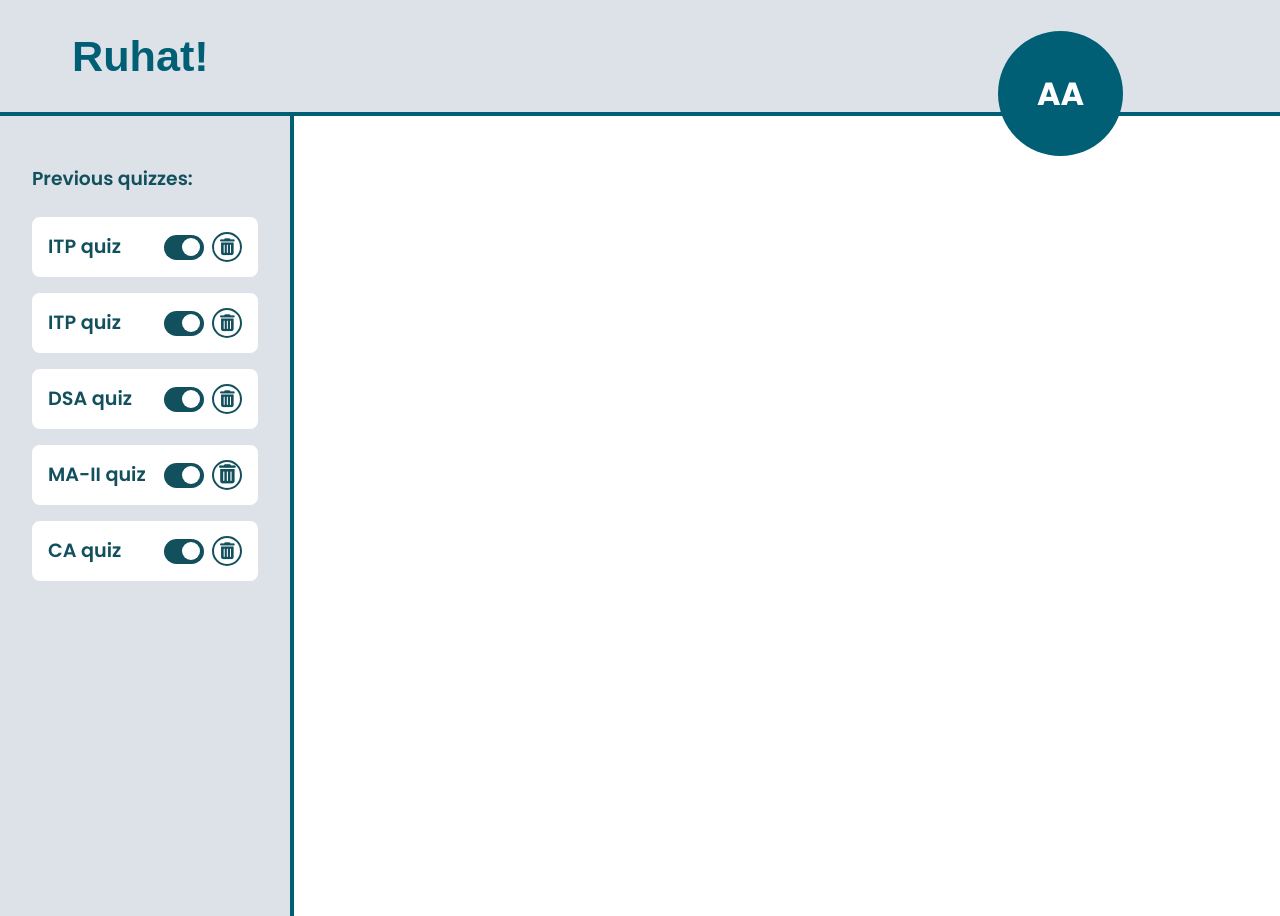
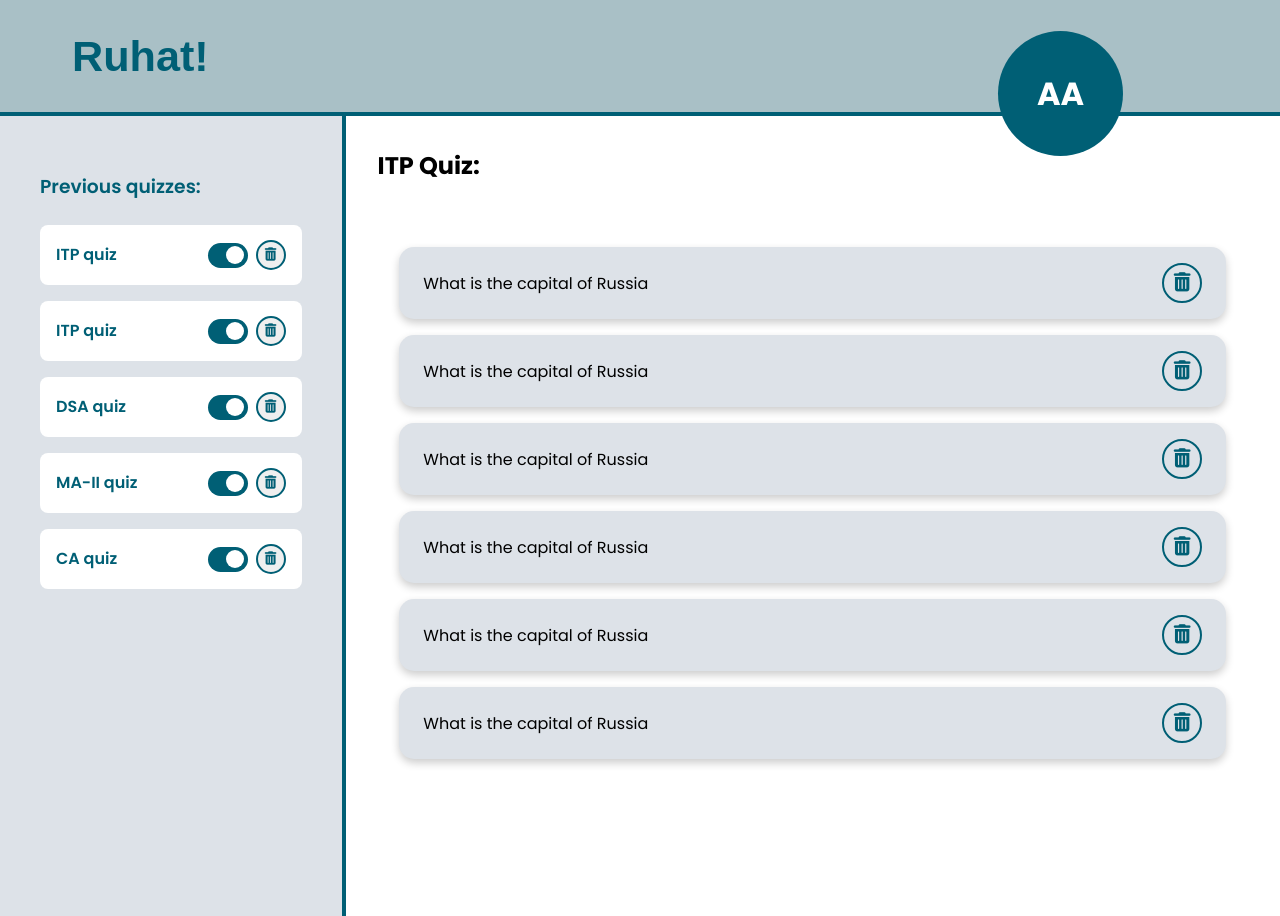
Before and after one commit to nikitave/ruhat, a Flask app: template templates/workspace.html in a window 1280 px wide. Run offline with Flask 2, Linux system fonts and the light colour scheme; the template is opened without the code that fills it, so the values that code supplies are empty; some libraries are stand-ins or nearby versions; some web fonts are replaced.

Commit message:
nothing new

```diff
--- a/static/css/workingspace.css
+++ b/static/css/workingspace.css
@@ -40,7 +40,7 @@ body,input{
 }
 
 .nav-bar-container{
-    background-color: #DDE2E8;
+    background-color: #A9C0C6;
     padding: 1rem 2rem;
     display: flex;
     justify-content:end ;
@@ -58,6 +58,7 @@ body,input{
 }
 .profile-container{
     overflow: visible;
+    z-index: 100;
     height: 50px;
 }
 .dropdown-menu {
@@ -111,24 +112,23 @@ body,input{
   transition: all 0.3s;
 }
 .left-side{
-    padding: 2rem;
-    width: 23%;
+    padding: 2.5rem;
+    width: 27%;
     background-color: #DDE2E8;
     border-right: #005F75 solid 0.3rem;
     height: 100%;
 }
 .right-side{
-    width: 77%;
+    padding: 2rem;
+    width: 73%;
     background-color: #fff;
     height: 100%;
-    z-index: -1;
 }
 .home-container{
     display: flex;
     justify-content: center;
     align-items: center;
     height: 100vh;
-    z-index: -1;
 }
 .previous-quiz{
     margin-top: 1rem;
@@ -162,15 +162,15 @@ body,input{
     display: flex;
 }
 .icon:hover{
-    background-color: #13505D;
-    border: #13505D solid 2px;
+    background-color: #005F75;
+    border: #005F75 solid 2px;
     color: #fff;
 }
-.previous-quiz a{
+.previous-quiz a, .previous-quiz button{
     text-decoration: none;
-    color: #13505D;
-    font-size: larger;
+    color: #005F75;
     font-weight: 600;
+    cursor: pointer;
 }
 
 .previous-quiz div:first-child a::after {
@@ -178,7 +178,7 @@ body,input{
     width: 0px;
     height: 2px;
     display: block;
-    background: #13505D;
+    background: #005F75;
     transition: .2s linear;
 }
 
@@ -186,7 +186,7 @@ body,input{
     width: 100%;
 }
 .left-side h3:first-child{
-    color: #13505D;
+    color: #005F75;
     font-weight: 600;
     margin: 1rem 0 1.5rem 0;
 }
@@ -233,13 +233,40 @@ body,input{
 }
 
 input:checked + .slider {
-    background-color: #13505D;
+    background-color: #005F75;
 }
 
 input:focus + .slider {
-    box-shadow: 0 0 1px #13505D;
+    box-shadow: 0 0 1px #005F75;
 }
 
 input:checked + .slider:before {
     transform: translateX(14px);
 }
+
+.questions-list{
+    margin: 4rem auto;
+    width: 95%;
+}
+.questions-list li{
+    box-shadow: 0 4px 8px 0 rgba(0, 0, 0, 0.2);
+    background-color: #DDE2E8;
+    border-radius: 15px;
+    padding: 1rem 1.5rem;
+    display: flex;
+    width: 100%;
+    justify-content: center;
+    align-items: center;
+    margin-top: 1rem;
+}
+.delete-question{
+    margin-left: auto;
+}
+.delete-question{
+    text-decoration: none;
+    color: #005F75;
+    font-size: larger;
+    font-weight: 600;
+    height: 40px;
+    width: 40px;
+}
--- a/static/js/workspace.js
+++ b/static/js/workspace.js
@@ -16,3 +16,7 @@ Array.from(document.querySelectorAll(".profile-container")).forEach(item => {
     dropdownBg.style.visibility = "hidden";
   };
 });
+
+function delete_quiz(){
+
+}
--- a/templates/workspace.html
+++ b/templates/workspace.html
@@ -38,7 +38,8 @@
     <div class="home-container">
         <div class="left-side">
             <h3 class="plain-text">Previous quizzes:</h3>
-            <div class="previous-quiz">
+
+            <div class="previous-quiz  quiz-1">
                 <div>
                     <a href="#">ITP quiz</a>
                 </div>
@@ -46,10 +47,10 @@
                     <label class="switch">
                         <input type="checkbox" checked>
                         <span class="slider"></span>
-                      </label>
-                    <a href="#" class="icon">
-                        <i class="fa fa-trash fa-sm"></i>
-                    </a>
+                    </label>
+                    <button class="delete-quiz icon" onclick="delete_quiz()">
+                        <i class="fa fa-trash "></i>
+                    </button>
                 </div>
             </div>
             <div class="previous-quiz">
@@ -61,9 +62,9 @@
                         <input type="checkbox" checked>
                         <span class="slider"></span>
                       </label>
-                    <a href="#" class="icon">
-                        <i class="fa fa-trash fa-sm"></i>
-                    </a>
+                    <button class="delete-quiz icon">
+                        <i class="fa fa-trash "></i>
+                    </button>
                 </div>
             </div>
             <div class="previous-quiz">
@@ -74,10 +75,10 @@
                     <label class="switch">
                         <input type="checkbox" checked>
                         <span class="slider"></span>
-                      </label>
-                    <a href="#" class="icon">
-                        <i class="fa fa-trash fa-sm"></i>
-                    </a>
+                    </label>
+                    <button class="delete-quiz icon">
+                        <i class="fa fa-trash "></i>
+                    </button>
                 </div>
             </div>
             <div class="previous-quiz">
@@ -88,10 +89,10 @@
                     <label class="switch" >
                         <input type="checkbox" checked>
                         <span class="slider"></span>
-                      </label>
-                    <a href="#" class="icon">
+                    </label>
+                    <button class="delete-quiz icon">
                         <i class="fa fa-trash "></i>
-                    </a>
+                    </button>
                 </div>
             </div>
             <div class="previous-quiz">
@@ -102,15 +103,53 @@
                     <label class="switch">
                         <input type="checkbox" checked>
                         <span class="slider"></span>
-                      </label>
-                    <a href="#" class="icon">
-                        <i class="fa fa-trash fa-sm"></i>
-                    </a>
+                    </label>
+                    <button class="delete-quiz icon">
+                        <i class="fa fa-trash "></i>
+                    </button>
                 </div>
             </div>
         </div>
         <div class="right-side">
-
+            <h2>ITP Quiz:</h2>
+            <ul class="questions-list">
+                <li class="question-1">
+                    What is the capital of Russia
+                    <a href="#" class="icon delete-question ">
+                        <i class="fa fa-trash"></i>
+                    </a>
+                </li>
+                <li class="question-1">
+                    What is the capital of Russia
+                    <a href="#" class="icon delete-question ">
+                        <i class="fa fa-trash"></i>
+                    </a>
+                </li>
+                <li class="question-1">
+                    What is the capital of Russia
+                    <a href="#" class="icon delete-question ">
+                        <i class="fa fa-trash"></i>
+                    </a>
+                </li>
+                <li class="question-1">
+                    What is the capital of Russia
+                    <a href="#" class="icon delete-question ">
+                        <i class="fa fa-trash"></i>
+                    </a>
+                </li>
+                <li class="question-1">
+                    What is the capital of Russia
+                    <a href="#" class="icon delete-question ">
+                        <i class="fa fa-trash"></i>
+                    </a>
+                </li>
+                <li class="question-1">
+                    What is the capital of Russia
+                    <a href="#" class="icon delete-question ">
+                        <i class="fa fa-trash"></i>
+                    </a>
+                </li>
+            </ul>
         </div>
     </div>
     <script src="../static/js/workspace.js"></script>
```
